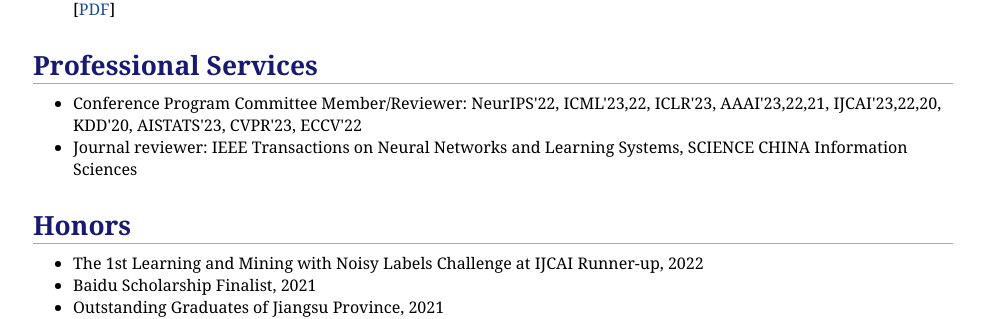
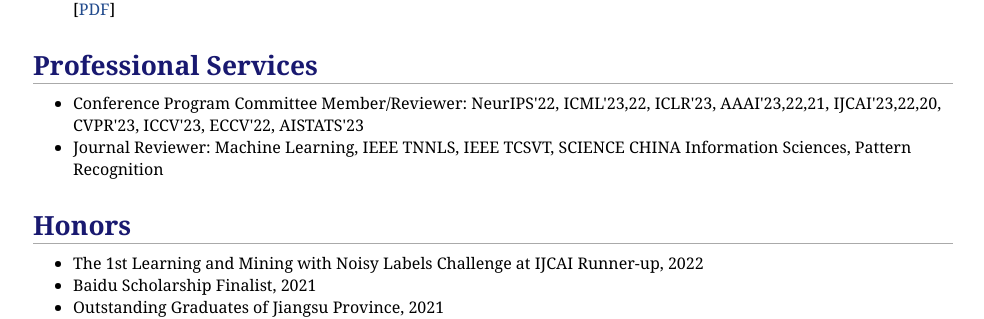
Before and after one commit to xiemk/xiemk.github.io, a Jekyll site: the page index.html, which Jekyll copies as it is, in a window 1280 px wide. Shown: the part 1923-2242 px from the top of the page, without its empty margins (147-1131 px from the left). Built offline with Jekyll 4.4.1, drawn with Linux system fonts in a browser that asks for light colours.

Commit message:
updating

```diff
--- a/index.html
+++ b/index.html
@@ -32,7 +32,7 @@
 <ul style="list-style-type:disc">
   <li><b>Multi-Label Learning</b>
     <br>Improving the performance of MLL with limited labeling cost, including partial multi-label learning, single positive label learning, and multi-label learning with noisy labels.
-    <br><b><a href="https://github.com/milkxie/awesome-WSMLL-list">An Awesome List of Deep Weakly-Supervised Multi-Label Learning!</a></b>
+    <br><b><a href="https://github.com/milkxie/awesome-weakly-supervised-multi-label-learning">An Awesome List of Deep Weakly-Supervised Multi-Label Learning!</a></b>
   </li>
 </ul>
 
@@ -99,8 +99,8 @@
 
 <h1>Professional Services</h1>
 <ul style="list-style-type:disc">
-	<li>Conference Program Committee Member/Reviewer: NeurIPS'22, ICML'23,22, ICLR'23, AAAI'23,22,21, IJCAI'23,22,20, KDD'20, AISTATS'23, CVPR'23, ECCV'22</li>
-  <li>Journal reviewer: IEEE Transactions on Neural Networks and Learning Systems, SCIENCE CHINA Information Sciences</li>
+	<li>Conference Program Committee Member/Reviewer: NeurIPS'22, ICML'23,22, ICLR'23, AAAI'23,22,21, IJCAI'23,22,20, CVPR'23, ICCV'23, ECCV'22, AISTATS'23</li>
+  <li>Journal Reviewer: Machine Learning, IEEE TNNLS, IEEE TCSVT, SCIENCE CHINA Information Sciences, Pattern Recognition</li>
 </ul>
 
 <h1>Honors </h1>
```
